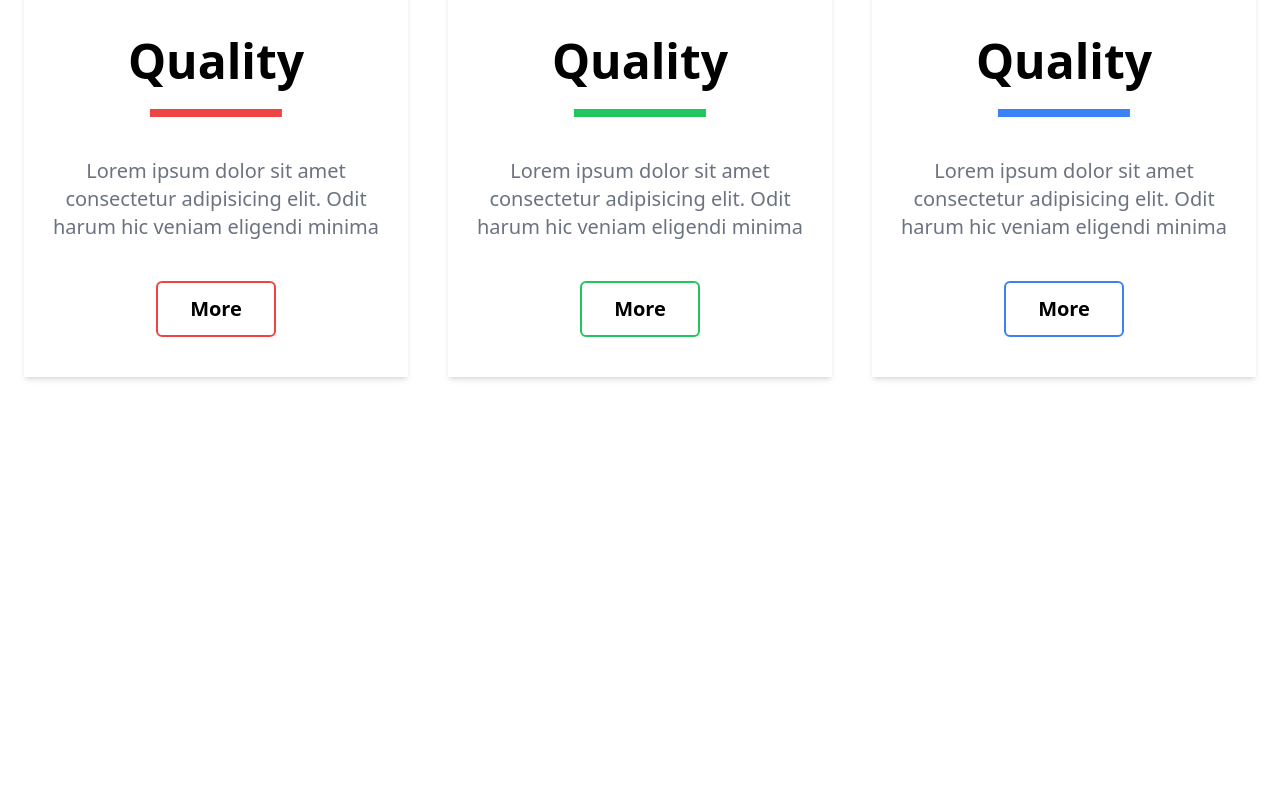
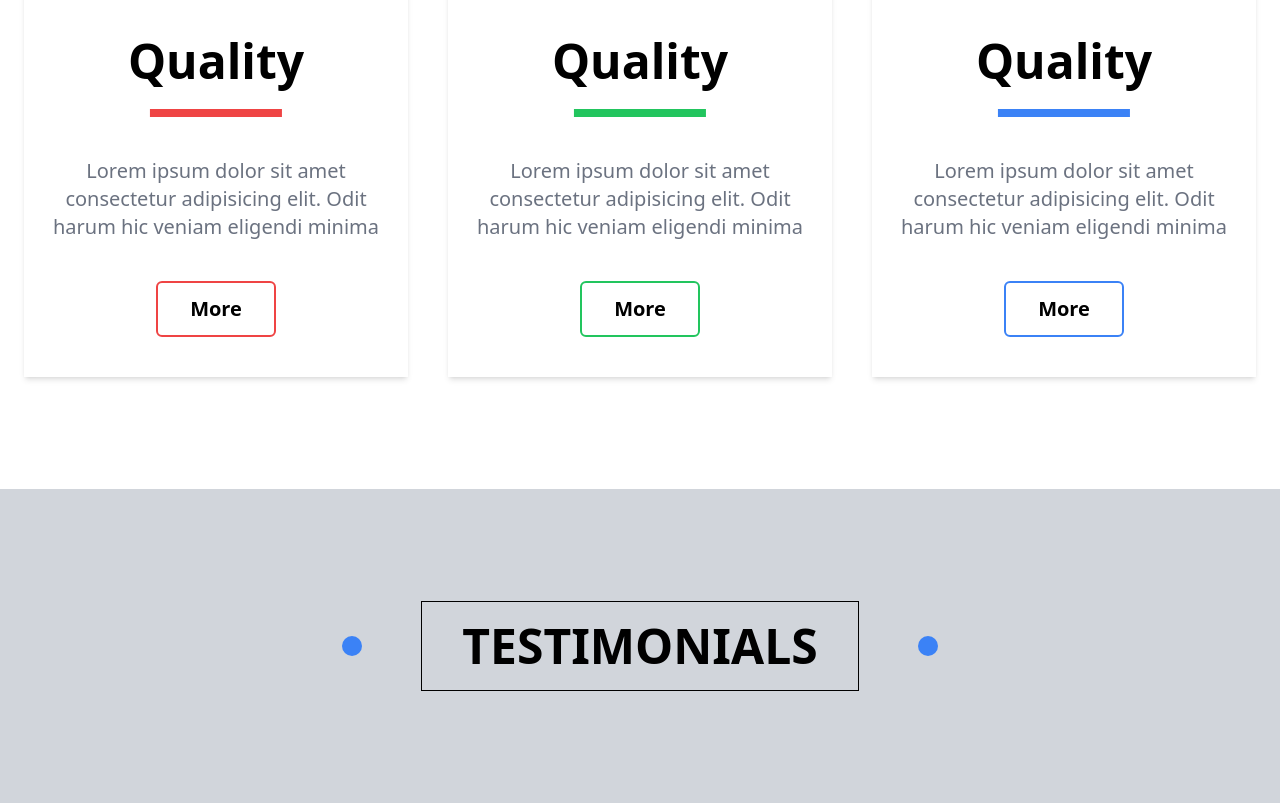
Before and after one commit to Rachid-Ait-Rhoudane/zewana-design-tailwindcss, a plain HTML site: page index.html in a window 1280 px wide. Shown: the part 4071-4874 px from the top of the page. Before the commit the page ends 4560 px from the top, so only its background shows below. Drawn offline with Linux system fonts and the light colour scheme.

Commit message:
add testimonials pictures

```diff
--- a/index.html
+++ b/index.html
@@ -291,6 +291,12 @@
         </section>
         <!-- End features -->
 
+        <!-- Start testimonials -->
+        <section class="relative z-10 bg-gray-300 py-28">
+            <h1 class="relative border border-black py-3 px-5 text-3xl md:py-5 md:px-10 md:text-5xl uppercase w-fit mx-auto font-bold before:absolute before:top-1/2 before:-translate-y-1/2 before:-left-12 md:before:-left-20 before:w-5 before:h-5 before:rounded-full before:bg-blue-500 after:absolute after:top-1/2 after:-translate-y-1/2 after:-right-12 md:after:-right-20 after:w-5 after:h-5 after:rounded-full after:bg-blue-500 hover:before:animate-heading-before hover:after:animate-heading-after hover:text-white before:-z-50 after:-z-50 delay-75">testimonials</h1>
+        </section>
+        <!-- End testimonials -->
+
     </main>
     <!-- End main content -->
 
```
Also changed, not shown: public/images/avatar-01.png (added), public/images/avatar-02.png (added), public/images/avatar-03.png (added), public/images/avatar-04.png (added), public/images/avatar-05.png (added), public/images/avatar-06.png (added).
